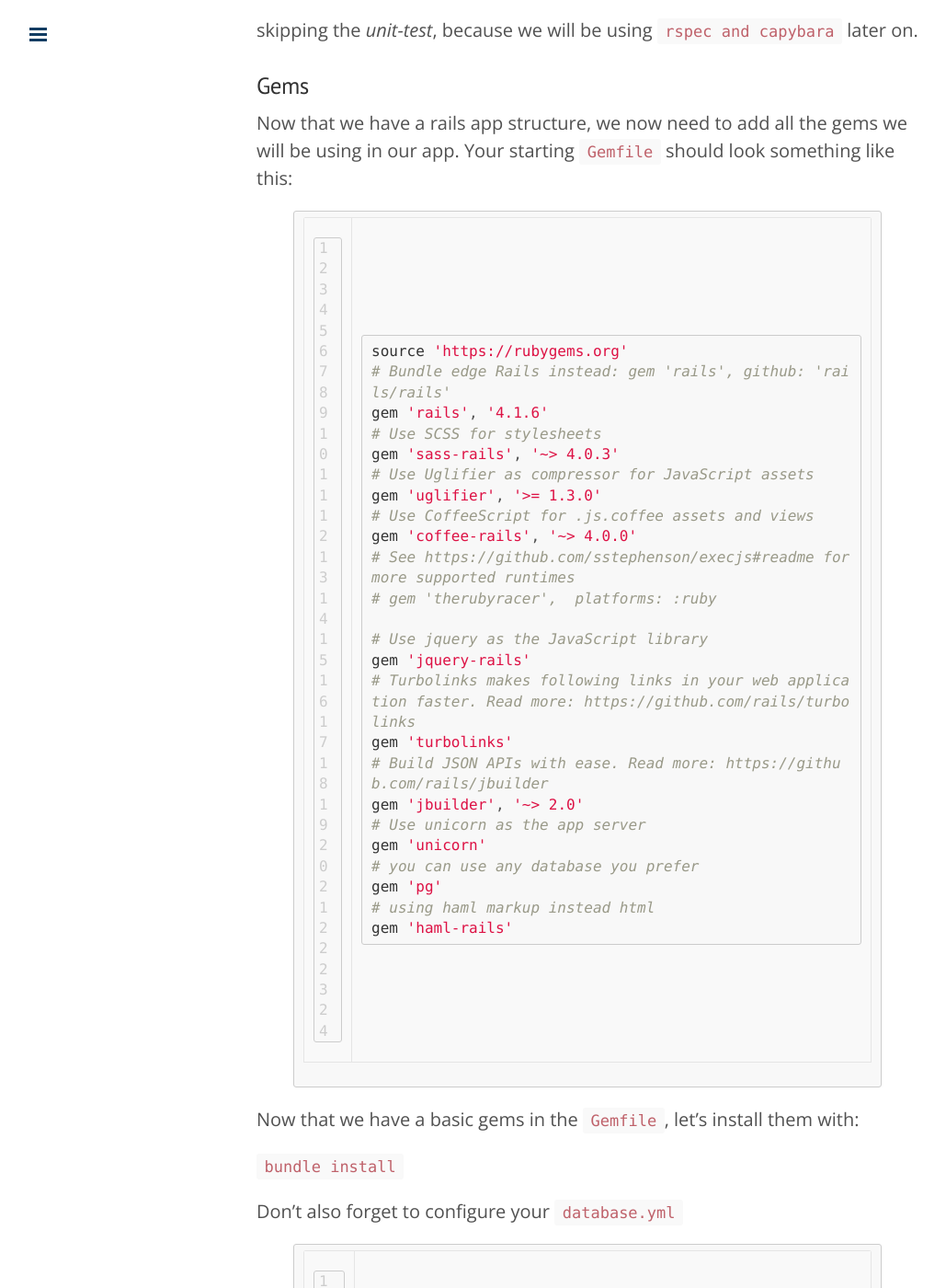
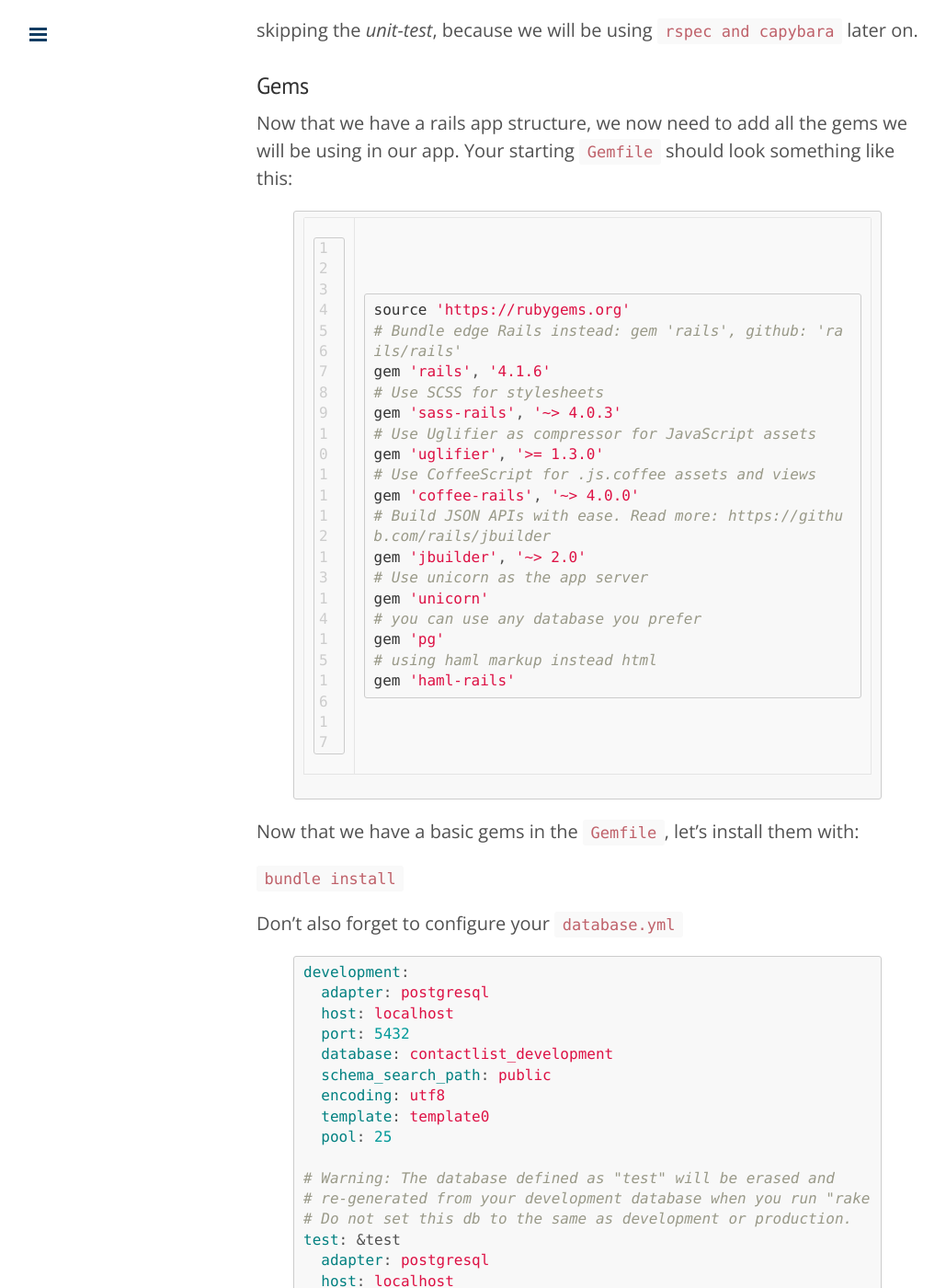
Before and after one commit to adooylabs/adooylabs.github.io, a Jekyll site: the page built from _posts/2014-12-16-rails-with-angularjs-beginning.markdown, in a window 1280 px wide and 1400 px high, scrolled down 937 px. Shown: the whole window at 92% size, without its empty margins (1-1030 px from the left). Built offline with Jekyll 4.4.1, drawn with Linux system fonts in a browser that asks for light colours; Markdown is read by kramdown in place of the engine named in the settings; comment, search, counter and statistics services are not loaded; some of the changed text lies outside the part shown.

Commit message:
post updates and new post

```diff
--- a/_posts/2014-12-16-rails-with-angularjs-beginning.markdown
+++ b/_posts/2014-12-16-rails-with-angularjs-beginning.markdown
@@ -38,13 +38,6 @@
 gem 'uglifier', '>= 1.3.0'
 # Use CoffeeScript for .js.coffee assets and views
 gem 'coffee-rails', '~> 4.0.0'
-# See https://github.com/sstephenson/execjs#readme for more supported runtimes
-# gem 'therubyracer',  platforms: :ruby
-
-# Use jquery as the JavaScript library
-gem 'jquery-rails'
-# Turbolinks makes following links in your web application faster. Read more: https://github.com/rails/turbolinks
-gem 'turbolinks'
 # Build JSON APIs with ease. Read more: https://github.com/rails/jbuilder
 gem 'jbuilder', '~> 2.0'
 # Use unicorn as the app server
@@ -61,12 +54,12 @@
 
 Don't also forget to configure your `database.yml`
 
-{% highlight yaml linenos %}
+{% highlight yaml %}
 development:
   adapter: postgresql
   host: localhost
   port: 5432
-  database:contactlist_development
+  database: contactlist_development
   schema_search_path: public
   encoding: utf8
   template: template0
--- a/_posts/2014-12-17-rails-with-angularjs-backend.markdown
+++ b/_posts/2014-12-17-rails-with-angularjs-backend.markdown
@@ -2,8 +2,5 @@
 layout: post
 title: "Rails with AngularJS: Backend"
 date: "2014-12-17"
+published: false
 ---
-
-Earlier we have setup our rails app with basic configuration as a starting point. If you haven't read it, you can find it here ["Rails with AngularJS:Beginning"]({% post_url 2014-12-16-rails-with-angularjs-beginning %})
-
-##Content Coming Soon!
```
Also changed, not shown: other parts of _posts/2014-12-16-rails-with-angularjs-beginning.markdown (+1 -1 lines), _posts/2014-12-17-rails-with-angularjsfrontend.markdown (added, +90 -0 lines).
